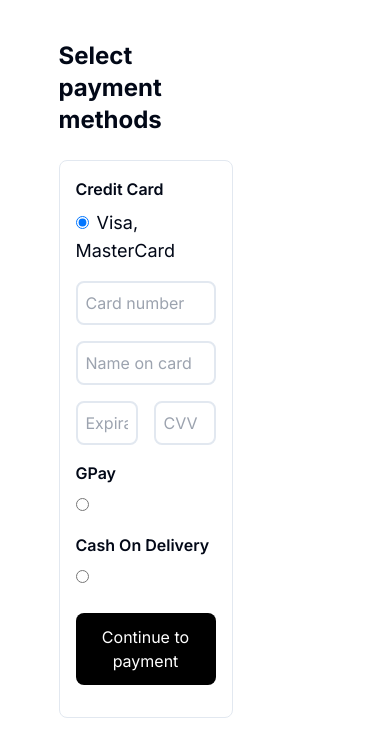
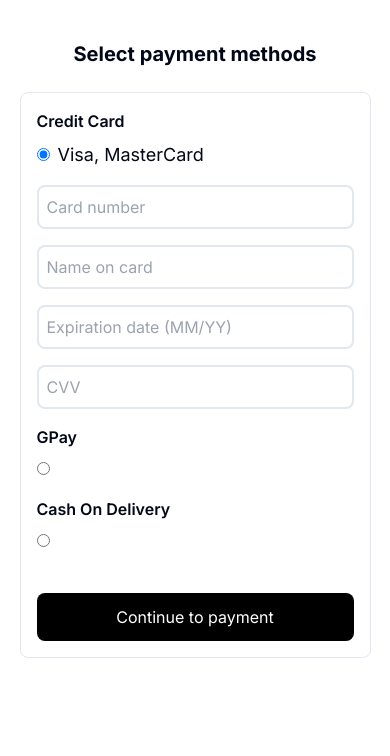
Before and after one commit to Hiiankit/E-commerce, a Next.js app: page /payment in a window 390 px wide. Shown: the top 756 px of the page. Built offline with nearby package versions, Linux system fonts and the light colour scheme.

Commit message:
full responsive

```diff
--- a/src/app/checkout/page.tsx
+++ b/src/app/checkout/page.tsx
@@ -91,20 +91,20 @@ const Checkout: React.FC = () => {
   };
 
   return (
-    <div className="w-[70%] mx-auto mt-10">
+    <div className="w-[90%] md:w-[70%] mx-auto mt-10">
       <div className="flex gap-3">
-        <h2 className="text-2xl bg-black text-white px-4 py-1 rounded-xl font-bold mb-6">
+        <h2 className="text-xl md:text-2xl bg-black text-white px-4 py-1 rounded-xl font-bold mb-6">
           Checkout
         </h2>
         <Link
-          className="text-2xl font-bold mb-6 px-4 py-1"
-          href="/components/cart"
+          className="text-xl md:text-2xl font-bold mb-6 px-4 py-1"
+          href="/cart"
         >
           Cart
         </Link>
       </div>
 
-      <div className="grid grid-cols-2 gap-4 border-2 mb-2 p-5 rounded-lg">
+      <div className="grid grid-cols-1 md:grid-cols-2 gap-4 border-2 mb-2 p-5 rounded-lg">
         {/* Shipping Address Form */}
         <div>
           <h3 className="text-lg font-semibold mb-4">Shipping Address</h3>
--- a/src/app/header/Header.tsx
+++ b/src/app/header/Header.tsx
@@ -4,25 +4,29 @@ import { FaCartShopping } from "react-icons/fa6";
 
 // Define the type for props
 interface HeaderProps {
-  cartItems: number; // Use the any type
+  cartItems: number;
 }
 
 const Header: NextPage<HeaderProps> = ({ cartItems }) => {
   return (
-    <div className="w-full h-16 sticky top-0 flex gap-x-10 bg-slate-400 justify-center mb-4 sm:mb-3 items-center">
-      <h1 className="font-serif font-semibold text-3xl">Products</h1>
+    <div className="w-full h-16 sticky top-0 flex gap-x-4 bg-slate-400 justify-between sm:justify-center sm:gap-x-10 sm:px-4 px-2 items-center mb-4 sm:mb-3">
+      <h1 className="font-serif font-semibold text-xl sm:text-3xl">Products</h1>
 
-      <button className="px-4 bg-black text-white rounded-lg">Login</button>
+      <div className="flex items-center gap-x-4 sm:gap-x-6">
+        <button className="px-3 sm:px-4 bg-black text-white rounded-lg text-sm sm:text-base">
+          Login
+        </button>
 
-      <Link className="text-2xl flex items-center" href="./cart">
+        <Link className="text-xl sm:text-2xl flex items-center" href="./cart">
           <FaCartShopping />
           {cartItems > 0 && (
-          <span className="ml-2 bg-red-600 text-white px-2 py-1 rounded-full text-sm">
+            <span className="ml-1 sm:ml-2 bg-red-600 text-white px-2 py-1 rounded-full text-xs sm:text-sm">
               {cartItems}
             </span>
           )}
         </Link>
       </div>
+    </div>
   );
 };
 
--- a/src/app/payment/page.tsx
+++ b/src/app/payment/page.tsx
@@ -11,7 +11,7 @@ import {
 } from "@/components/ui/dialog";
 import Link from "next/link";
 
-function Payment() {
+const Payment: React.FC = () => {
   const [paymentMethod, setPaymentMethod] = useState("creditCard");
   const [subtotal] = useState(2500); // Assume a subtotal for now
   const [shippingCost] = useState(22.5);
@@ -27,11 +27,13 @@ function Payment() {
   };
 
   return (
-    <div className="w-[70%] mx-auto mt-10">
-      <div className="grid grid-cols-3 gap-6">
+    <div className="w-[90%] sm:w-[80%] md:w-[50%] lg:w-[40%] xl:w-[30%] mx-auto mt-10">
+      <div className="flex flex-col">
         {/* Payment Methods */}
-        <div className="col-span-2">
-          <h2 className="text-2xl font-bold mb-6">Select payment methods</h2>
+        <div>
+          <h2 className="text-xl md:text-2xl font-bold mb-6 text-center">
+            Select payment methods
+          </h2>
           <div className="border p-4 rounded-lg mb-6">
             <div className="mb-4">
               <label className="block mb-2 font-semibold">Credit Card</label>
@@ -56,7 +58,7 @@ function Payment() {
                     placeholder="Name on card"
                     className="w-full border-2 p-2 rounded-lg"
                   />
-                  <div className="grid grid-cols-2 gap-4">
+                  <div className="grid grid-cols-1 gap-4">
                     <input
                       type="text"
                       placeholder="Expiration date (MM/YY)"
@@ -96,6 +98,8 @@ function Payment() {
                 onChange={() => handlePaymentMethodChange("neteller")}
                 className="mr-2"
               />
+            </div>
+
             <button className="bg-black text-white px-6 py-3 mt-6 rounded-lg w-full">
               <Dialog>
                 <DialogTrigger>Continue to payment</DialogTrigger>
@@ -108,7 +112,7 @@ function Payment() {
                   </DialogHeader>
                   <DialogFooter>
                     <button
-                        className="bg-black text-white px-6 py-3 mt-6 rounded-lg "
+                      className="bg-black text-white px-6 py-3 mt-6 rounded-lg"
                       onClick={clearCart} // Clear the cart when the Home button is clicked
                     >
                       <Link href="/">Home</Link>
@@ -121,8 +125,7 @@ function Payment() {
         </div>
       </div>
     </div>
-    </div>
   );
-}
+};
 
 export default Payment;
```
Lines whose indentation alone changed are shown as unchanged.
